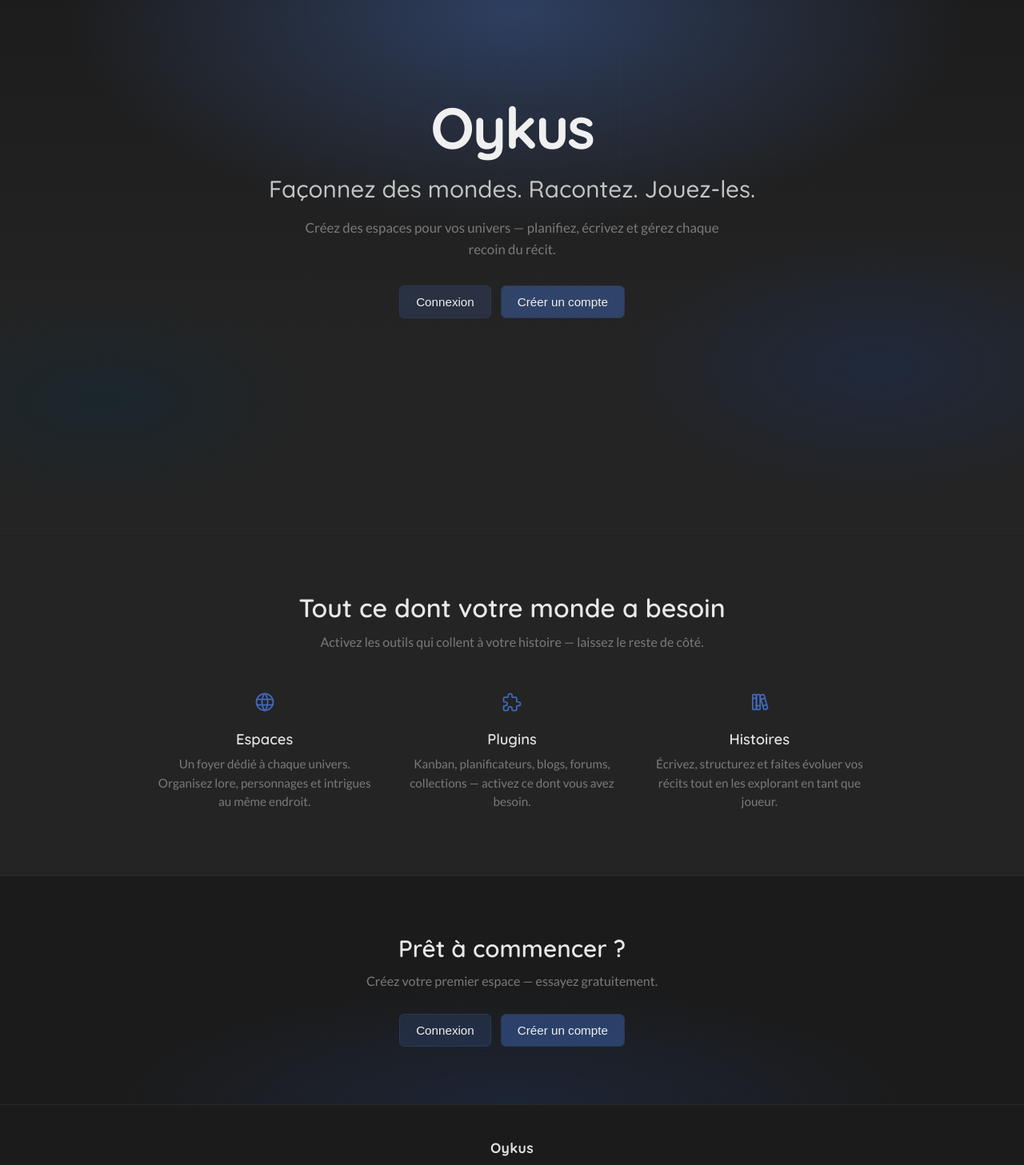
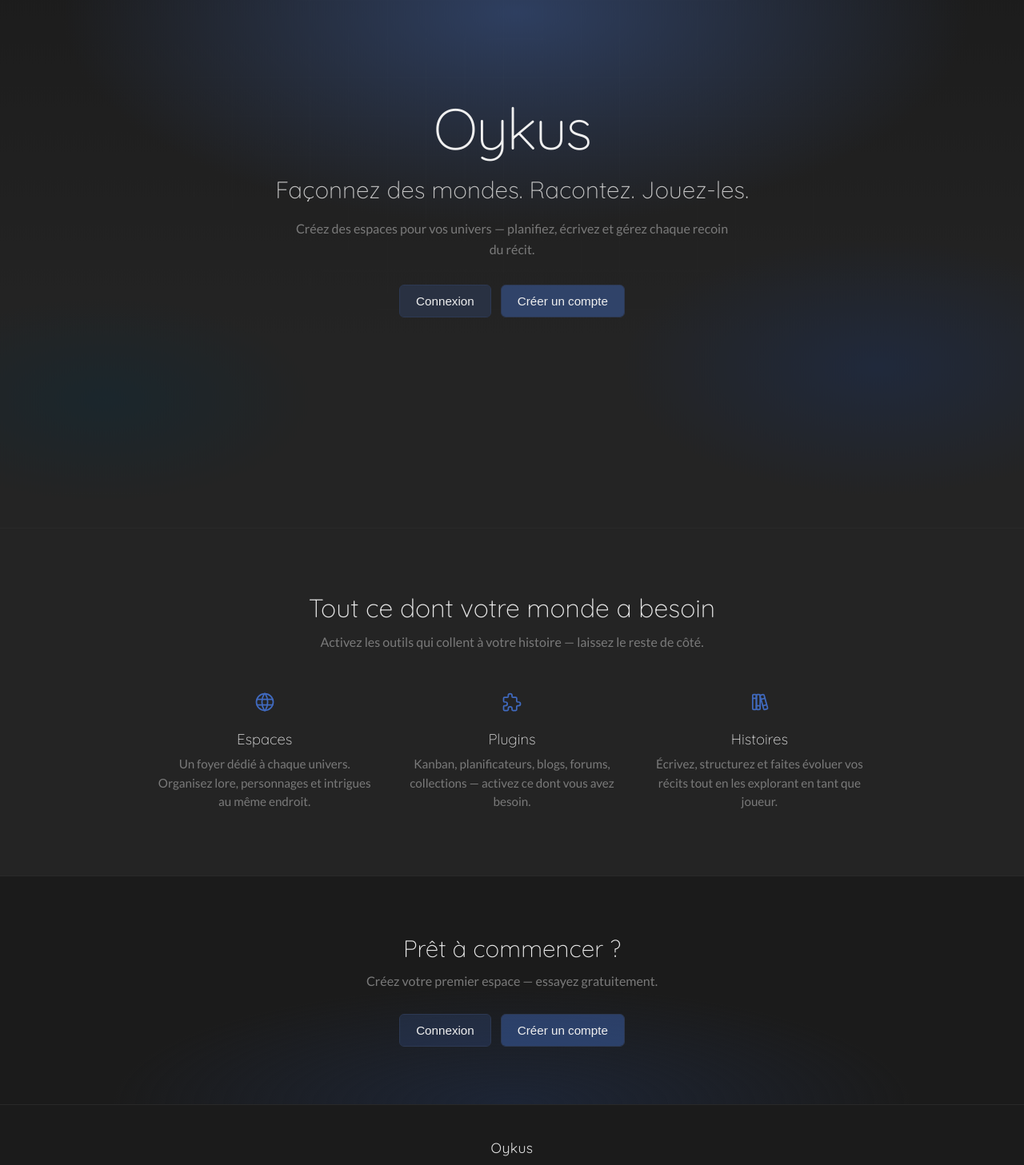
Before and after one commit to mcpronovost/oykus, a React (Vite) app in the folder frontend/: page / in a window 1280 px wide. Shown: the part 140-1597 px from the top of the page at 80% size. Built offline with nearby package versions, Linux system fonts and the light colour scheme.

Commit message:
update titles font-weight

```diff
--- a/frontend/src/assets/styles/pages/_home.scss
+++ b/frontend/src/assets/styles/pages/_home.scss
@@ -71,7 +71,7 @@
       margin: 0 0 1.25rem;
       font-family: "Quicksand", sans-serif;
       font-size: clamp(2.75rem, 8vw, 4.5rem);
-      font-weight: 700;
+      font-weight: 300;
       letter-spacing: -0.03em;
       line-height: 1.05;
       color: #f0f0f0;
@@ -82,7 +82,7 @@
       margin: 0 0 1rem;
       font-family: "Quicksand", sans-serif;
       font-size: clamp(1.35rem, 3.5vw, 1.85rem);
-      font-weight: 500;
+      font-weight: 300;
       line-height: 1.3;
       color: var(--oyk-core-fg);
       animation: oyk-home-rise 0.7s ease-out 0.1s both;
@@ -91,7 +91,7 @@
     &-subline {
       margin: 0 auto 2rem;
       max-width: 34rem;
-      font-size: 1.05rem;
+      font-size: 1rem;
       line-height: 1.6;
       color: var(--oyk-core-fg-subtle);
       animation: oyk-home-rise 0.7s ease-out 0.18s both;
@@ -147,7 +147,7 @@
       margin: 0 0 0.75rem;
       font-family: "Quicksand", sans-serif;
       font-size: clamp(1.5rem, 3vw, 2rem);
-      font-weight: 600;
+      font-weight: 300;
       text-align: center;
       color: #e8e8e8;
     }
@@ -190,7 +190,7 @@
       margin: 0 0 0.5rem;
       font-family: "Quicksand", sans-serif;
       font-size: 1.15rem;
-      font-weight: 600;
+      font-weight: 300;
       color: #e0e0e0;
     }
 
@@ -219,7 +219,7 @@
       margin: 0 0 0.75rem;
       font-family: "Quicksand", sans-serif;
       font-size: clamp(1.4rem, 3vw, 1.85rem);
-      font-weight: 600;
+      font-weight: 300;
       color: #e8e8e8;
     }
 
@@ -280,7 +280,7 @@
       margin: 0 0 0.35rem;
       font-family: "Quicksand", sans-serif;
       font-size: 1.1rem;
-      font-weight: 700;
+      font-weight: 400;
       letter-spacing: 0.02em;
       color: #e0e0e0;
     }
```
